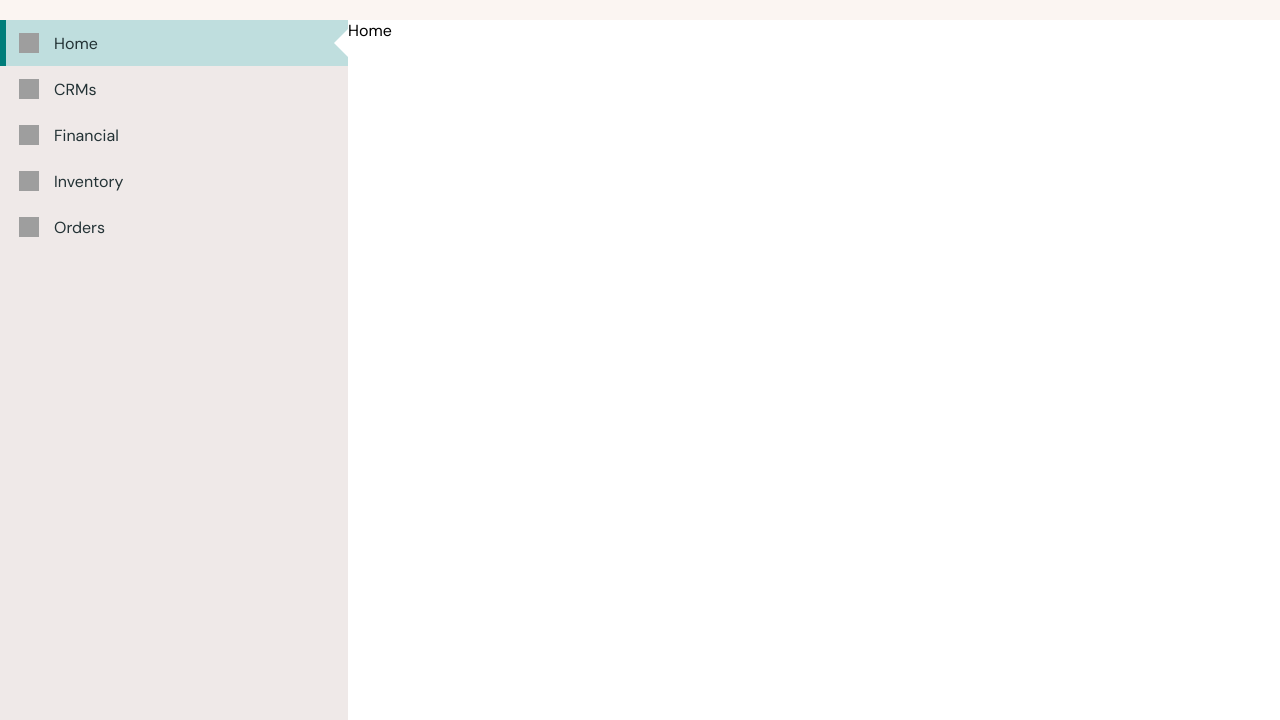
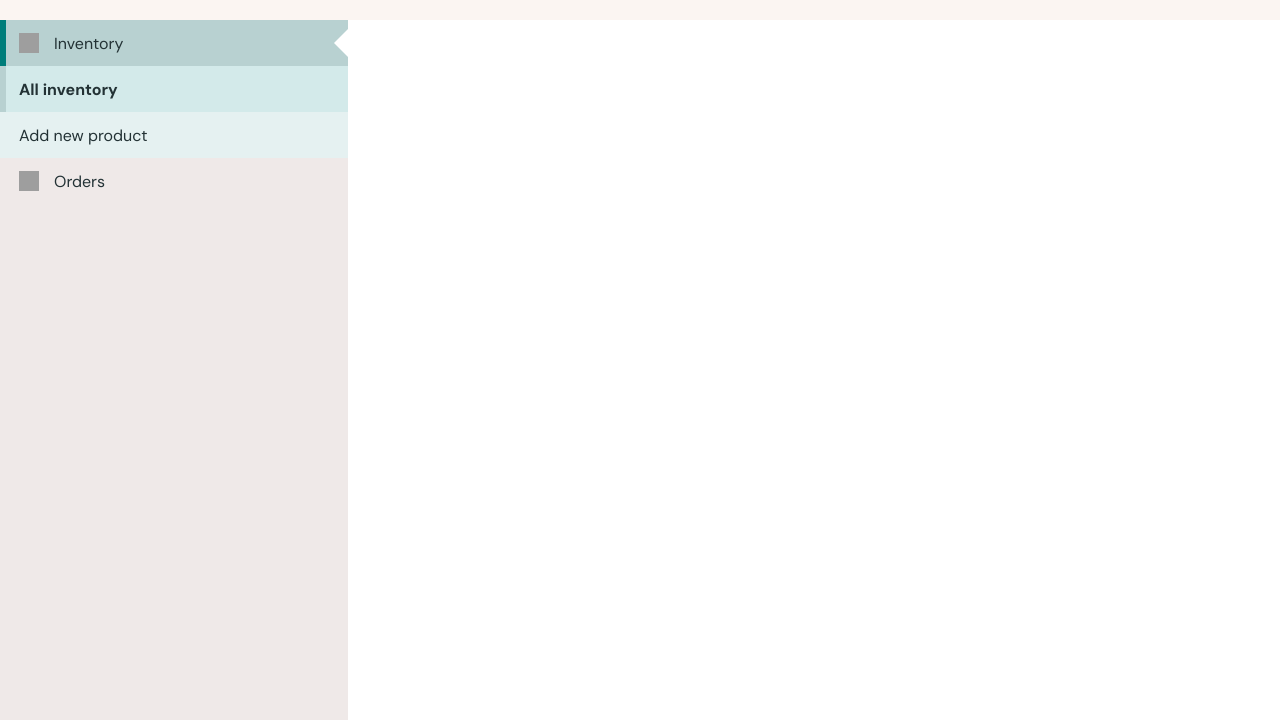
Before and after one commit to onlinetrainingconcepts/stemz-admin-dashboard, a website built with Vite: page index.html in a window 1280 px wide. Shown: the part 80-800 px from the top of the page. Built offline with nearby package versions, Linux system fonts and the light colour scheme; grey boxes are pictures that could not be loaded.

Commit message:
feat: add accordion functionality to nav

```diff
--- a/index.html
+++ b/index.html
@@ -32,37 +32,8 @@
 
 					<div class="admin-dashboard__nav-content">
 						<nav class="admin-dashboard__nav">
-							<button class="dashboard__nav--button" data-for-tab="1">
-								<img
-									src="https://static-00.iconduck.com/assets.00/image-x-generic-symbolic-icon-256x256-irvzk21b.png"
-									height="20"
-									width="20"
-									alt=""
-									class="dashboard__nav--icon"
-								/>
-								<span class="dashboard__nav--button-text">Home</span>
-							</button>
-							<button class="dashboard__nav--button" data-for-tab="2">
-								<img
-									src="https://static-00.iconduck.com/assets.00/image-x-generic-symbolic-icon-256x256-irvzk21b.png"
-									height="20"
-									width="20"
-									alt=""
-									class="dashboard__nav--icon"
-								/>
-								<span class="dashboard__nav--button-text">CRMs</span>
-							</button>
-							<button class="dashboard__nav--button" data-for-tab="3">
-								<img
-									src="https://static-00.iconduck.com/assets.00/image-x-generic-symbolic-icon-256x256-irvzk21b.png"
-									height="20"
-									width="20"
-									alt=""
-									class="dashboard__nav--icon"
-								/>
-								<span class="dashboard__nav--button-text">Financial</span>
-							</button>
-							<button class="dashboard__nav--button" data-for-tab="4">
+							<div class="admin-dashboard__accordion">
+								<button class="dashboard__nav--button">
 									<img
 										src="https://static-00.iconduck.com/assets.00/image-x-generic-symbolic-icon-256x256-irvzk21b.png"
 										height="20"
@@ -72,7 +43,19 @@
 									/>
 									<span class="dashboard__nav--button-text">Inventory</span>
 								</button>
-							<button class="dashboard__nav--button" data-for-tab="5">
+								<div class="admin-dashboard__accordion-content">
+									<button class="dashboard__accordion--button active">
+										<span class="dashboard__nav--button-text"
+											>All inventory</span
+										>
+									</button>
+									<button class="dashboard__accordion--button">
+										<span class="dashboard__nav--button-text"
+											>Add new product</span
+										>
+									</button>
+								</div>
+								<button class="dashboard__nav--button">
 									<img
 										src="https://static-00.iconduck.com/assets.00/image-x-generic-symbolic-icon-256x256-irvzk21b.png"
 										height="20"
@@ -82,6 +65,22 @@
 									/>
 									<span class="dashboard__nav--button-text">Orders</span>
 								</button>
+								<div class="admin-dashboard__accordion-content">
+									<button class="dashboard__accordion--button active">
+										<span class="dashboard__nav--button-text"
+											>Current Sales Cycle</span
+										>
+									</button>
+									<button class="dashboard__accordion--button">
+										<span class="dashboard__nav--button-text">Future PAOs</span>
+									</button>
+									<button class="dashboard__accordion--button">
+										<span class="dashboard__nav--button-text"
+											>Standing Orders</span
+										>
+									</button>
+								</div>
+							</div>
 						</nav>
 						<main class="admin-dashboard__content">
 							<div id="home" class="tabcontent" data-tab="1">Home</div>
--- a/main.js
+++ b/main.js
@@ -21,22 +21,16 @@ class AdminDashboard {
 	initiateDashboard(buttons) {
 		buttons.forEach((button) => {
 			button.addEventListener('click', () => {
-				const tabNumber = button.dataset.forTab;
-				const tabToActivate = this.contentContainer.querySelector(
-					`.tabcontent[data-tab="${tabNumber}"]`
-				);
+				const accordionContent = button.nextElementSibling;
 
-				this.navButtons.forEach((button) => {
-					button.classList.remove('active');
-				});
+				button.classList.toggle('active');
 
-				this.contentContainer.querySelectorAll('.tabcontent').forEach((tab) => {
-					tab.classList.remove('tabcontent--active');
-				});
-
-				button.classList.add('active');
-
-				tabToActivate.classList.add('tabcontent--active');
+				// adds active class to accordion content upon click
+				if (button.classList.contains('active')) {
+					accordionContent.classList.add('active');
+				} else {
+					accordionContent.classList.remove('active');
+				}
 			});
 		});
 	}
--- a/style.css
+++ b/style.css
@@ -90,10 +90,11 @@ body {
 
 /* || buttons and interactions */
 
-.dashboard__nav--button {
+/* .dashboard__nav--button {
 	background-color: #efe9e8;
 	color: #233235;
 	height: 46px;
+	width: 100%;
 	border: none;
 	display: flex;
 	gap: 15px;
@@ -104,7 +105,7 @@ body {
 	font-family: 'DM Sans', sans-serif;
 	font-size: 16px;
 	font-weight: 400;
-}
+} */
 
 .dashboard__nav--button:focus {
 	outline: none;
@@ -138,8 +139,8 @@ body {
 
 /* | active button styles */
 .dashboard__nav--button.active {
-	background-color: #bfdede;
-	color: #233235;
+	/* background-color: #bfdede;
+	color: #233235; */
 }
 
 /* active border */
@@ -174,3 +175,62 @@ body {
 .tabcontent--active {
 	display: block;
 }
+
+.admin-dashboard__accordion button {
+	/* background-color: #efe9e8; */
+	color: #233235;
+	height: 46px;
+	width: 100%;
+	border: none;
+	display: flex;
+	gap: 15px;
+	align-items: center;
+	padding-left: 19px;
+	cursor: pointer;
+	position: relative;
+	font-family: 'DM Sans', sans-serif;
+	font-size: 16px;
+	font-weight: 400;
+}
+
+.dashboard__nav--button {
+	background-color: #efe9e8;
+}
+
+.dashboard__nav--button.active {
+	background-color: rgba(184, 209, 209, 1);
+}
+
+.dashboard__accordion--button {
+	background-color: rgba(229, 241, 241, 1);
+}
+.dashboard__accordion--button.active {
+	background-color: rgba(211, 234, 234, 1);
+	font-weight: 700;
+}
+
+.dashboard__accordion--button.active:before {
+	content: '';
+	width: 6px;
+	height: 100%;
+	background-color: rgba(184, 209, 209, 1);
+	position: absolute;
+	left: 0;
+}
+
+.dashboard__accordion--button:hover:before {
+	content: '';
+	width: 6px;
+	height: 100%;
+	background-color: rgba(184, 209, 209, 1);
+	position: absolute;
+	left: 0;
+}
+
+.admin-dashboard__accordion-content {
+	display: none;
+}
+
+.admin-dashboard__accordion-content.active {
+	display: block;
+}
```
Lines whose indentation alone changed are shown as unchanged.
